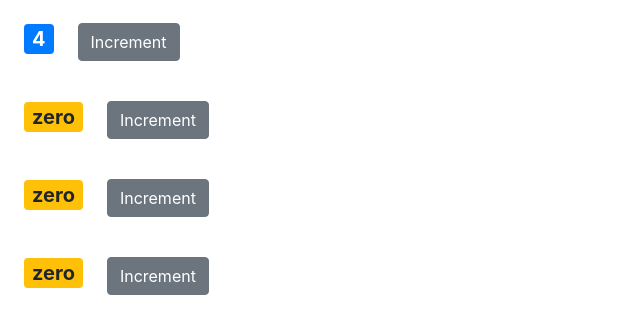
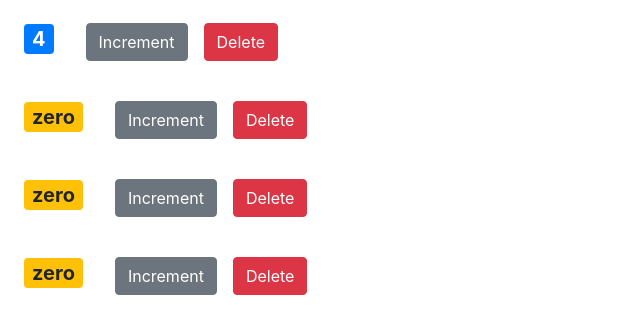
Before and after one commit to baselrabia/react-app, a React (Create React App) app: page / in a window 1280 px wide. Shown: the top 334 px of the page, without its empty margins (0-640 px from the left). Built offline with nearby package versions, Linux system fonts and the light colour scheme.

Commit message:
raising and handling events -- delete event

```diff
--- a/src/components/counter.jsx
+++ b/src/components/counter.jsx
@@ -2,20 +2,18 @@ import React, { Component } from 'react';
 
 class Counter extends Component {
   state = {
-    count: this.props.value,
+    id: this.props.id,
+    value: this.props.value,
     // image: "https://picsum.photos/200",
     // tags: ["tag1", "tag2", "tag3"],
   };
 
-
   render() {
-
     //  console.log("props" , this.props);
 
     let classes = this.getBadgeClass();
     return (
       <React.Fragment>
-
         <span
           style={{
             fontSize: 20,
@@ -27,21 +25,30 @@ class Counter extends Component {
         </span>
 
         <button
-          onClick={ () => this.handelIncrement({id : 1}) }
-          className="btn btn-secondary"
+          onClick={() => this.handelIncrement()}
+          className="btn btn-secondary m-2"
         >
-          Increment{" "}
+          Increment
+        </button>
+
+        <button
+          onClick={() => this.props.onDelete()}
+          className="btn btn-danger m-2"
+        >
+          Delete
         </button>
         <br></br>
-
       </React.Fragment>
     );
   }
 
-  handelIncrement = (product) => {
-    console.log(product);
-    this.setState({count : this.state.count + 1})
-  }
+  // handelDelete = () => {
+  //   this.setState({ value: this.state.value - 1 });
+  // };
+
+  handelIncrement = () => {
+    this.setState({ value: this.state.value + 1 });
+  };
 
   // doHandelIncrement = () => {
   //   this.handelIncrement({id : 1});
@@ -61,13 +68,13 @@ class Counter extends Component {
 
   getBadgeClass() {
     let classes = "badge m-4 ";
-    classes += this.state.count === 0 ? "badge-warning" : "badge-primary";
+    classes += this.state.value === 0 ? "badge-warning" : "badge-primary";
     return classes;
   }
 
   formatCounter() {
-    const { count } = this.state;
-    return count === 0 ? "zero" : count;
+    const { value } = this.state;
+    return value === 0 ? "zero" : value;
   }
 }
 
--- a/src/components/counters.jsx
+++ b/src/components/counters.jsx
@@ -2,27 +2,35 @@ import React, { Component } from 'react';
 import Counter from "./counter";
 
 class Counters extends Component {
-
   state = {
     counters: [
-        { id: 1, value: 4},
-        { id: 1, value: 0},
-        { id: 1, value: 0},
-        { id: 1, value: 0}
-    ]
-
+      { id: 1, value: 4 },
+      { id: 2, value: 0 },
+      { id: 3, value: 0 },
+      { id: 4, value: 0 },
+    ],
   };
 
   render() {
     return (
       <div>
         {this.state.counters.map((counter) => (
-        <Counter key={counter.id} value={counter.value} />
+          <Counter
+            key={counter.id}
+            value={counter.value}
+            onDelete={this.handleDelete}
+            id={counter.id}
+          />
         ))}
       </div>
     );
   }
 
+  handleDelete = () => {
+    console.log("event handler called");
+  };
+
 }
 
+
 export default Counters;
```
Lines whose indentation alone changed are shown as unchanged.
